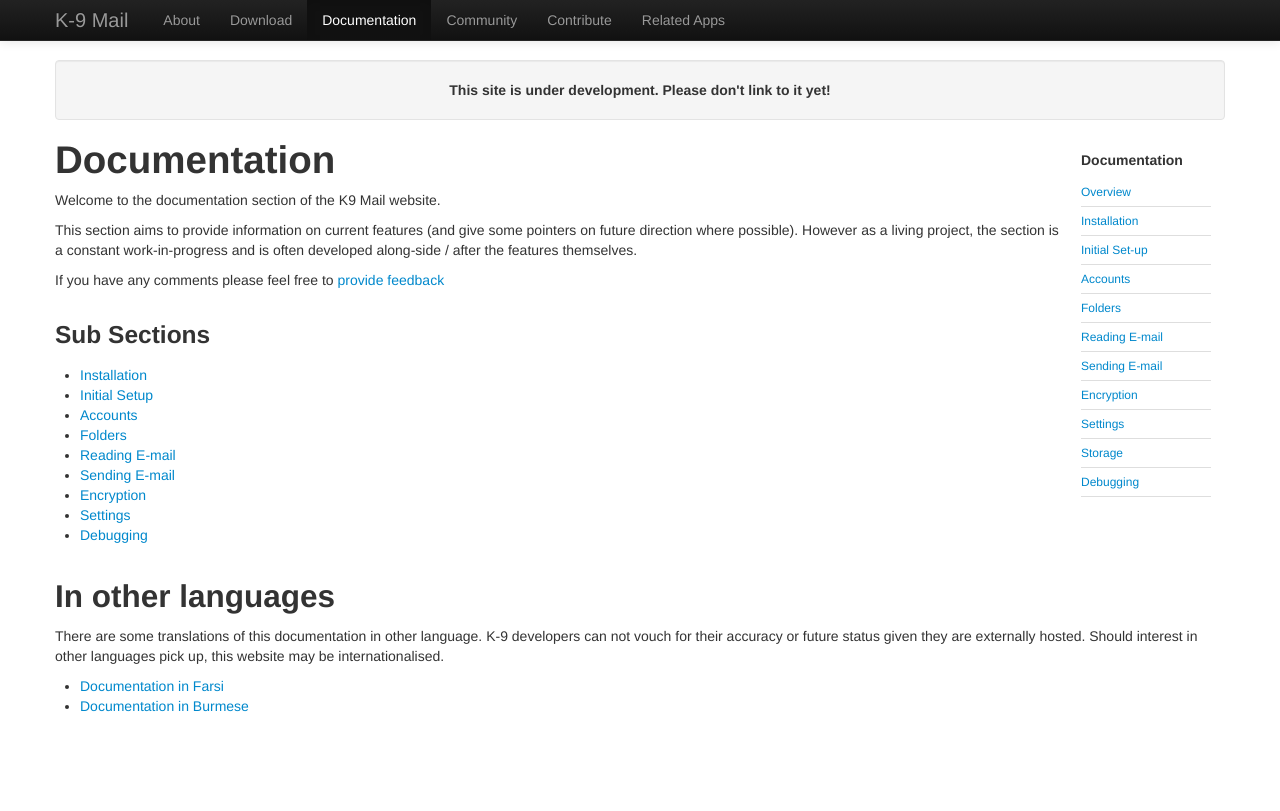
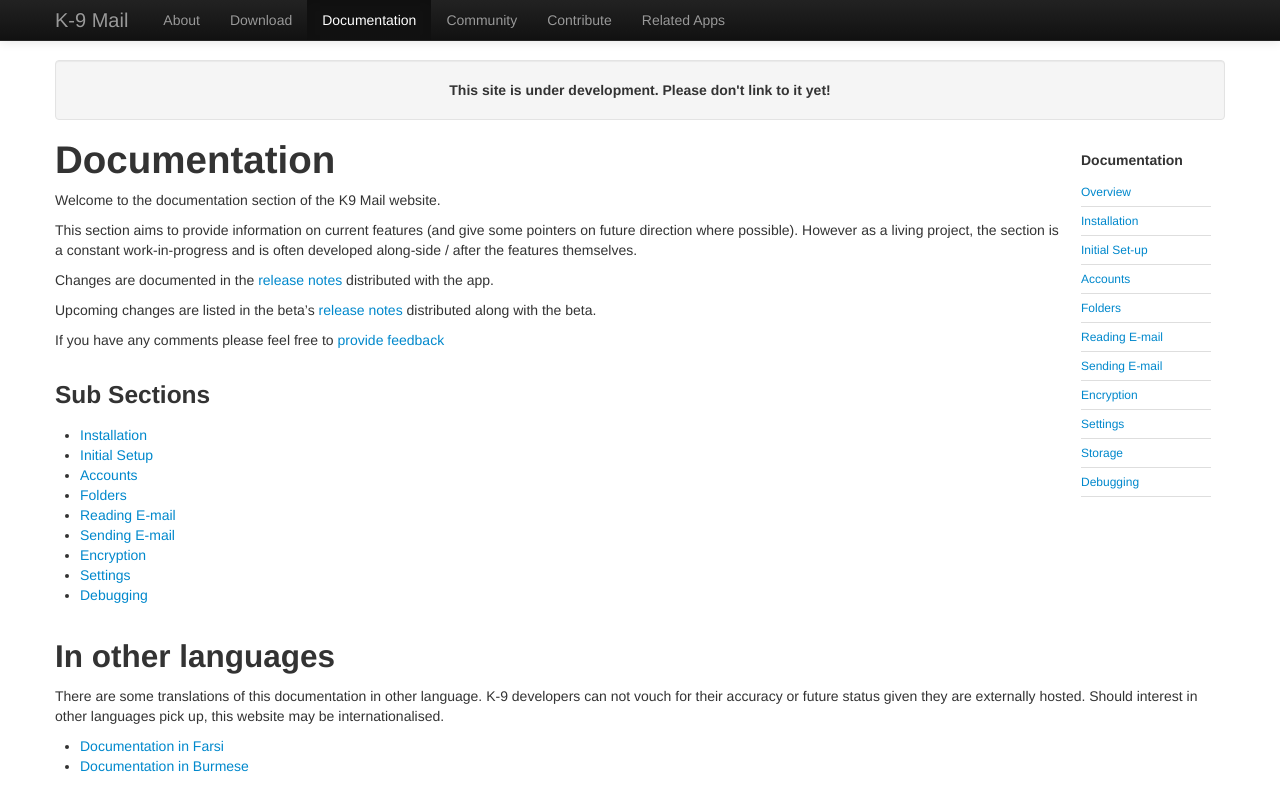
Before and after one commit to k9mail/k9mail.app, a Jekyll site: the page built from documentation.md, in a window 1280 px wide. Shown: the top 811 px of the page. Built offline with Jekyll 4.4.1, drawn with Linux system fonts in a browser that asks for light colours; nearby versions of some CDN libraries.

Commit message:
Adding release notes links

```diff
--- a/documentation.md
+++ b/documentation.md
@@ -11,6 +11,10 @@ layout: default
 Welcome to the documentation section of the K9 Mail website.
 
 This section aims to provide information on current features (and give some pointers on future direction where possible). However as a living project, the section is a constant work-in-progress and is often developed along-side / after the features themselves.
+
+Changes are documented in the [release notes](https://k9mail.github.io/k-9/changelog_5.0-MAINT_branch.xml) distributed with the app.
+
+Upcoming changes are listed in the beta's [release notes](https://k9mail.github.io/k-9/changelog_master_branch.xml) distributed along with the beta.
 
 If you have any comments please feel free to <a href="contribute.html">provide feedback</a>
 
```
